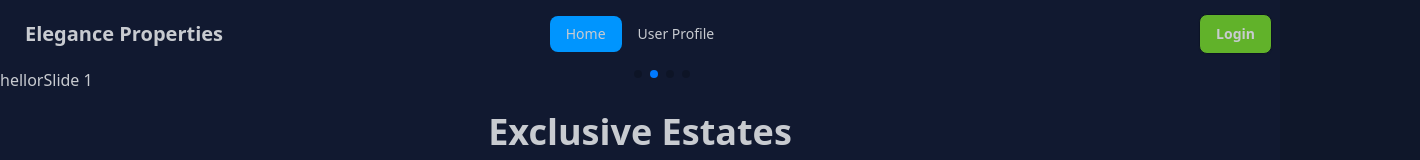
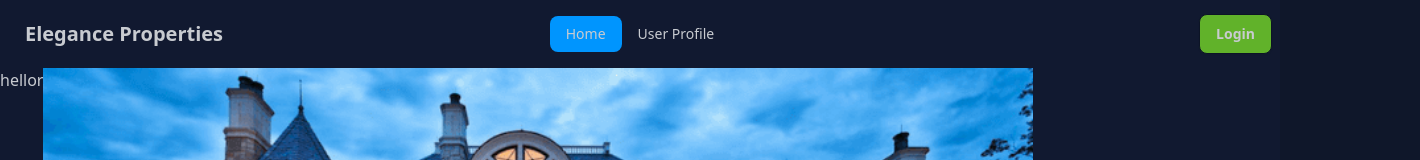
Before and after one commit to rjspyk5/elegance-properties, a React (Vite) app: page / in a window 1280 px wide. Shown: the top 160 px of the page, 1420 px wide, since content can reach past the window. Built offline with nearby package versions, Linux system fonts and the light colour scheme; no server answers.

Commit message:
trying to set basic react leaflet

```diff
--- a/package.json
+++ b/package.json
@@ -12,6 +12,7 @@
   "dependencies": {
     "axios": "^1.6.8",
     "firebase": "^10.11.0",
+    "google-map-react": "^2.2.1",
     "localforage": "^1.10.0",
     "match-sorter": "^6.3.4",
     "react": "^18.2.0",
@@ -19,6 +20,7 @@
     "react-helmet": "^6.1.0",
     "react-helmet-async": "^2.0.4",
     "react-icons": "^5.0.1",
+    "react-leaflet": "^4.2.1",
     "react-router-dom": "^6.22.3",
     "react-toastify": "^10.0.5",
     "sort-by": "^1.2.0",
--- /dev/null
+++ b/src/Componets/Maps/Maps.jsx
@@ -0,0 +1,22 @@
+import { MapContainer } from "react-leaflet/MapContainer";
+import { TileLayer } from "react-leaflet/TileLayer";
+import { useMap } from "react-leaflet/hooks";
+import { Marker, Popup } from "react-leaflet";
+
+export const Maps = () => {
+  return (
+    <div>
+      <MapContainer center={[51.505, -0.09]} zoom={13} scrollWheelZoom={false}>
+        <TileLayer
+          attribution='&copy; <a href="https://www.openstreetmap.org/copyright">OpenStreetMap</a> contributors'
+          url="https://{s}.tile.openstreetmap.org/{z}/{x}/{y}.png"
+        />
+        <Marker position={[51.505, -0.09]}>
+          <Popup>
+            A pretty CSS3 popup. <br /> Easily customizable.
+          </Popup>
+        </Marker>
+      </MapContainer>
+    </div>
+  );
+};
--- a/src/Componets/Slider/Slider.jsx
+++ b/src/Componets/Slider/Slider.jsx
@@ -3,7 +3,10 @@ import { Swiper, SwiperSlide } from "swiper/react";
 // Import Swiper styles
 import "swiper/css";
 import "swiper/css/pagination";
-
+import img1 from "../../assets/image/l1.jpg";
+import img2 from "../../assets/image/l2.jpg";
+import img3 from "../../assets/image/l3.jpg";
+import img4 from "../../assets/image/l4.jpg";
 // import required modules
 import { EffectFade, Autoplay, Pagination } from "swiper/modules";
 
@@ -25,10 +28,18 @@ export const Slider = () => {
         modules={[Autoplay, Pagination, EffectFade]}
         className="mySwiper"
       >
-        <SwiperSlide>Slide 1</SwiperSlide>
-        <SwiperSlide>Slide 1</SwiperSlide>
-        <SwiperSlide>Slide 1</SwiperSlide>
-        <SwiperSlide>Slide 1</SwiperSlide>
+        <SwiperSlide>
+          <img className="w-[80%]" src={img1} alt="" />
+        </SwiperSlide>
+        <SwiperSlide>
+          <img className="w-[80%]" src={img2} alt="" />
+        </SwiperSlide>
+        <SwiperSlide>
+          <img className="w-[80%]" src={img3} alt="" />
+        </SwiperSlide>
+        <SwiperSlide>
+          <img className="w-[80%]" src={img4} alt="" />
+        </SwiperSlide>
       </Swiper>
     </>
   );
--- a/src/Pages/Home.jsx
+++ b/src/Pages/Home.jsx
@@ -3,6 +3,7 @@ import { Estates } from "../Componets/Estates/Estates";
 import { Slider } from "../Componets/Slider/Slider";
 import { GetInTouch } from "./../Componets/GetInTouch/GetInTouch";
 import { FAQ } from "./../Componets/FAQ/FAQ";
+import { Maps } from "../Componets/Maps/Maps";
 
 export const Home = () => {
   return (
@@ -17,6 +18,7 @@ export const Home = () => {
       </div>
 
       <Estates />
+      <Maps />
       <FAQ />
 
       <GetInTouch />
```
Also changed, not shown: 1 other file (tests, documents, lock files or other folders).
